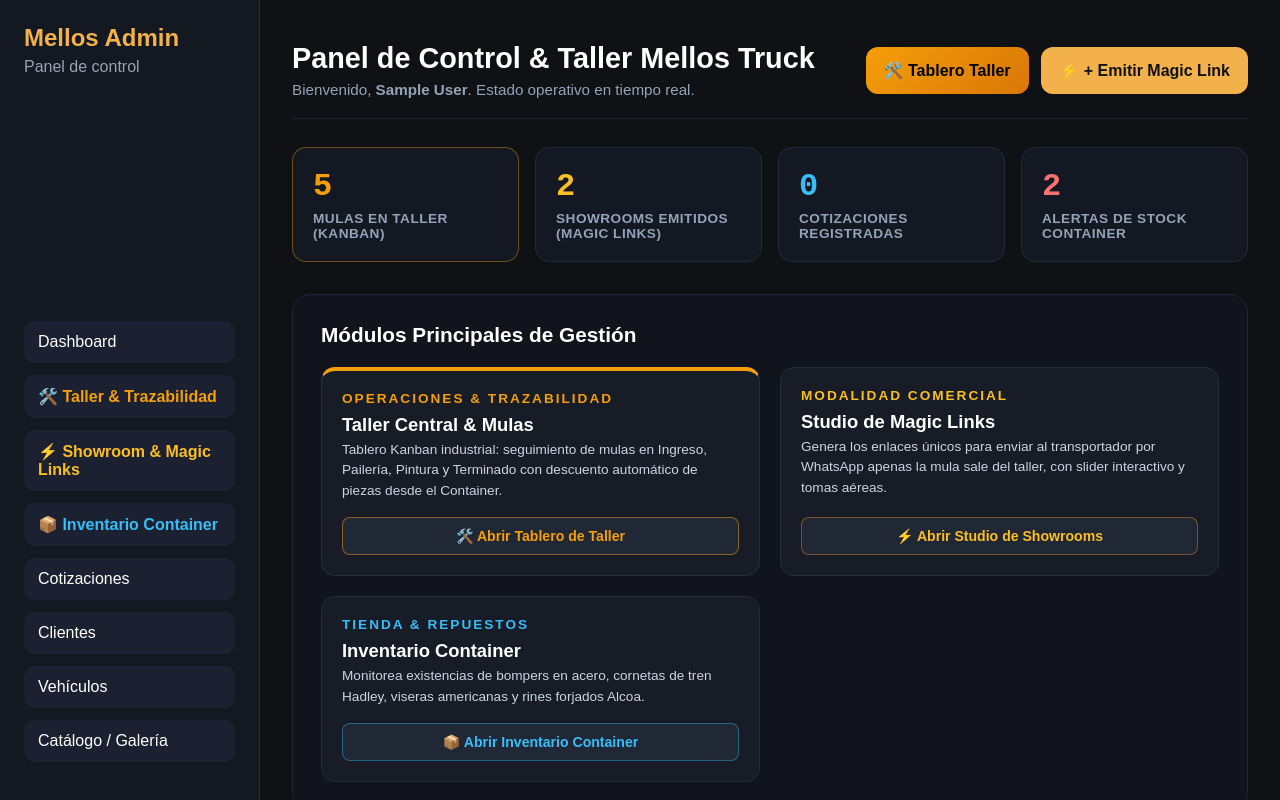
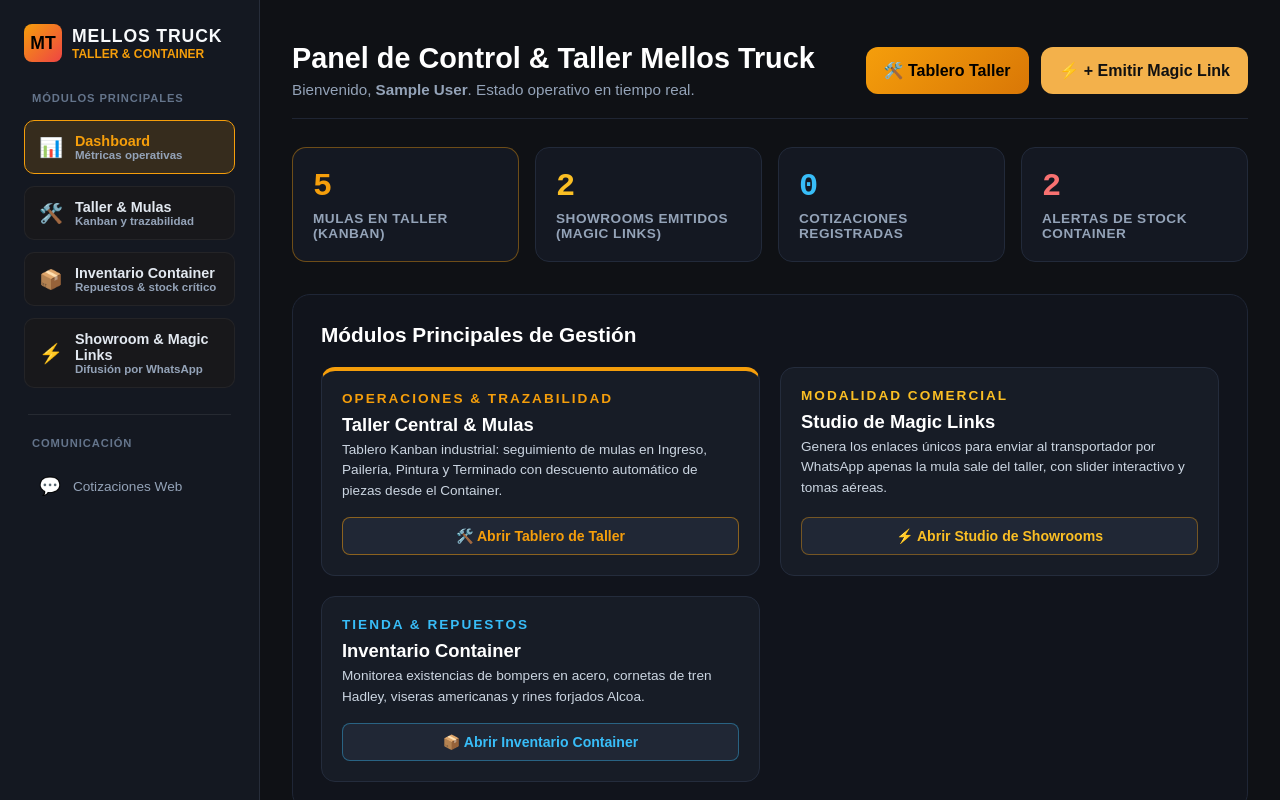
Before and after one commit to torvi30/mellos-truck, a React (Vite) app in the folder client/: page /admin in a window 1280 px wide. Shown: the top 800 px of the page. Built offline with nearby package versions, Linux system fonts and the light colour scheme; no server answers; sample sign-in values are in the browser's storage.

Commit message:
refactor(nav): consolidate navigation into 4 core executive pillars and simplify public navbar

```diff
--- a/client/src/components/AdminLayout.jsx
+++ b/client/src/components/AdminLayout.jsx
@@ -1,9 +1,10 @@
-import { Link, Outlet, useNavigate } from "react-router-dom";
+import React from "react";
+import { NavLink, Outlet, useNavigate, Link } from "react-router-dom";
 import { useAuth } from "../contexts/AuthContext.jsx";
 
-function AdminLayout() {
+export default function AdminLayout() {
   const navigate = useNavigate();
-  const { logout } = useAuth();
+  const { logout, user } = useAuth();
 
   const handleLogout = async () => {
     await logout();
@@ -14,24 +15,198 @@
     <div className="admin-shell">
       <aside className="admin-sidebar">
         <div className="admin-brand">
-          <h2>Mellos Admin</h2>
-          <p>Panel de control</p>
+          <Link to="/" style={{ textDecoration: "none", display: "flex", alignItems: "center", gap: "10px" }}>
+            <div
+              style={{
+                width: "38px",
+                height: "38px",
+                background: "linear-gradient(135deg, #f59e0b, #ef4444)",
+                borderRadius: "8px",
+                display: "flex",
+                alignItems: "center",
+                justifyContent: "center",
+                color: "#000",
+                fontWeight: "900",
+                fontSize: "1.1rem",
+              }}
+            >
+              MT
+            </div>
+            <div>
+              <h2 style={{ fontSize: "1.1rem", margin: 0, color: "#f8fafc", letterSpacing: "0.05em" }}>
+                MELLOS TRUCK
+              </h2>
+              <p style={{ margin: 0, fontSize: "0.75rem", color: "#f59e0b", fontWeight: "700" }}>
+                TALLER & CONTAINER
+              </p>
+            </div>
+          </Link>
         </div>
 
+        {/* Los 4 Pilares Estratégicos de Gestión */}
         <nav className="admin-nav">
-          <Link to="/admin">Dashboard</Link>
-          <Link to="/admin/workshop" style={{ color: "#f59e0b", fontWeight: "800" }}>🛠️ Taller & Trazabilidad</Link>
-          <Link to="/admin/studio" style={{ color: "#fbbf24", fontWeight: "700" }}>⚡ Showroom & Magic Links</Link>
-          <Link to="/admin/inventory" style={{ color: "#38bdf8", fontWeight: "700" }}>📦 Inventario Container</Link>
-          <Link to="/admin/quotes">Cotizaciones</Link>
-          <Link to="/admin/clients">Clientes</Link>
-          <Link to="/admin/vehicles">Vehículos</Link>
-          <Link to="/admin/gallery">Catálogo / Galería</Link>
+          <div style={{ fontSize: "0.7rem", color: "#64748b", fontWeight: "800", textTransform: "uppercase", padding: "0 8px 4px 8px", letterSpacing: "0.08em" }}>
+            MÓDULOS PRINCIPALES
+          </div>
+
+          {/* 1. Dashboard */}
+          <NavLink
+            to="/admin"
+            end
+            className={({ isActive }) => `admin-nav-item ${isActive ? "active" : ""}`}
+            style={({ isActive }) => ({
+              display: "flex",
+              alignItems: "center",
+              gap: "12px",
+              padding: "12px 14px",
+              borderRadius: "10px",
+              textDecoration: "none",
+              background: isActive ? "rgba(245, 158, 11, 0.15)" : "#18181b",
+              border: isActive ? "1px solid #f59e0b" : "1px solid rgba(255, 255, 255, 0.05)",
+              color: isActive ? "#f59e0b" : "#e2e8f0",
+              fontWeight: isActive ? "800" : "600",
+              transition: "all 0.2s ease",
+            })}
+          >
+            <span style={{ fontSize: "1.2rem" }}>📊</span>
+            <div>
+              <div style={{ fontSize: "0.9rem" }}>Dashboard</div>
+              <div style={{ fontSize: "0.72rem", color: "#94a3b8" }}>Métricas operativas</div>
+            </div>
+          </NavLink>
+
+          {/* 2. Taller & Mulas */}
+          <NavLink
+            to="/admin/workshop"
+            className={({ isActive }) => `admin-nav-item ${isActive ? "active" : ""}`}
+            style={({ isActive }) => ({
+              display: "flex",
+              alignItems: "center",
+              gap: "12px",
+              padding: "12px 14px",
+              borderRadius: "10px",
+              textDecoration: "none",
+              background: isActive ? "rgba(249, 115, 22, 0.15)" : "#18181b",
+              border: isActive ? "1px solid #f97316" : "1px solid rgba(255, 255, 255, 0.05)",
+              color: isActive ? "#f97316" : "#e2e8f0",
+              fontWeight: isActive ? "800" : "600",
+              transition: "all 0.2s ease",
+            })}
+          >
+            <span style={{ fontSize: "1.2rem" }}>🛠️</span>
+            <div>
+              <div style={{ fontSize: "0.9rem" }}>Taller & Mulas</div>
+              <div style={{ fontSize: "0.72rem", color: "#94a3b8" }}>Kanban y trazabilidad</div>
+            </div>
+          </NavLink>
+
+          {/* 3. Inventario Container */}
+          <NavLink
+            to="/admin/inventory"
+            className={({ isActive }) => `admin-nav-item ${isActive ? "active" : ""}`}
+            style={({ isActive }) => ({
+              display: "flex",
+              alignItems: "center",
+              gap: "12px",
+              padding: "12px 14px",
+              borderRadius: "10px",
+              textDecoration: "none",
+              background: isActive ? "rgba(56, 189, 248, 0.15)" : "#18181b",
+              border: isActive ? "1px solid #38bdf8" : "1px solid rgba(255, 255, 255, 0.05)",
+              color: isActive ? "#38bdf8" : "#e2e8f0",
+              fontWeight: isActive ? "800" : "600",
+              transition: "all 0.2s ease",
+            })}
+          >
+            <span style={{ fontSize: "1.2rem" }}>📦</span>
+            <div>
+              <div style={{ fontSize: "0.9rem" }}>Inventario Container</div>
+              <div style={{ fontSize: "0.72rem", color: "#94a3b8" }}>Repuestos & stock crítico</div>
+            </div>
+          </NavLink>
+
+          {/* 4. Showroom & Magic Links */}
+          <NavLink
+            to="/admin/studio"
+            className={({ isActive }) => `admin-nav-item ${isActive ? "active" : ""}`}
+            style={({ isActive }) => ({
+              display: "flex",
+              alignItems: "center",
+              gap: "12px",
+              padding: "12px 14px",
+              borderRadius: "10px",
+              textDecoration: "none",
+              background: isActive ? "rgba(251, 191, 36, 0.15)" : "#18181b",
+              border: isActive ? "1px solid #fbbf24" : "1px solid rgba(255, 255, 255, 0.05)",
+              color: isActive ? "#fbbf24" : "#e2e8f0",
+              fontWeight: isActive ? "800" : "600",
+              transition: "all 0.2s ease",
+            })}
+          >
+            <span style={{ fontSize: "1.2rem" }}>⚡</span>
+            <div>
+              <div style={{ fontSize: "0.9rem" }}>Showroom & Magic Links</div>
+              <div style={{ fontSize: "0.72rem", color: "#94a3b8" }}>Difusión por WhatsApp</div>
+            </div>
+          </NavLink>
+
+          {/* Separador */}
+          <div style={{ height: "1px", background: "rgba(255, 255, 255, 0.08)", margin: "14px 4px 10px 4px" }}></div>
+
+          <div style={{ fontSize: "0.7rem", color: "#64748b", fontWeight: "800", textTransform: "uppercase", padding: "0 8px 4px 8px", letterSpacing: "0.08em" }}>
+            COMUNICACIÓN
+          </div>
+
+          {/* 5. Cotizaciones Web */}
+          <NavLink
+            to="/admin/quotes"
+            className={({ isActive }) => `admin-nav-item ${isActive ? "active" : ""}`}
+            style={({ isActive }) => ({
+              display: "flex",
+              alignItems: "center",
+              gap: "12px",
+              padding: "10px 14px",
+              borderRadius: "8px",
+              textDecoration: "none",
+              background: isActive ? "rgba(74, 222, 128, 0.15)" : "transparent",
+              border: isActive ? "1px solid #4ade80" : "1px solid transparent",
+              color: isActive ? "#4ade80" : "#94a3b8",
+              fontWeight: isActive ? "800" : "500",
+              fontSize: "0.85rem",
+              transition: "all 0.2s ease",
+            })}
+          >
+            <span style={{ fontSize: "1.1rem" }}>💬</span>
+            <span>Cotizaciones Web</span>
+          </NavLink>
         </nav>
 
-        <button className="logout-btn" onClick={handleLogout}>
-          Cerrar sesión
-        </button>
+        <div style={{ marginTop: "auto", display: "flex", flexDirection: "column", gap: "10px" }}>
+          <Link
+            to="/"
+            target="_blank"
+            style={{
+              display: "flex",
+              alignItems: "center",
+              justifyContent: "center",
+              gap: "6px",
+              padding: "10px",
+              borderRadius: "8px",
+              background: "rgba(255, 255, 255, 0.05)",
+              color: "#cbd5e1",
+              textDecoration: "none",
+              fontSize: "0.8rem",
+              fontWeight: "600",
+              border: "1px solid rgba(255, 255, 255, 0.08)",
+            }}
+          >
+            🌐 Ver Sitio Público
+          </Link>
+
+          <button className="logout-btn" onClick={handleLogout}>
+            Cerrar sesión
+          </button>
+        </div>
       </aside>
 
       <main className="admin-content">
@@ -40,5 +215,3 @@
     </div>
   );
 }
-
-export default AdminLayout;
--- a/client/src/pages/PublicHome.jsx
+++ b/client/src/pages/PublicHome.jsx
@@ -123,12 +123,9 @@
           </Link>
 
           <nav className="public-nav">
-            <a href="#inicio">Inicio</a>
-            <a href="#transformacion">Antes y Después</a>
-            <a href="#showroom">Showroom</a>
-            <a href="#servicios">Servicios</a>
+            <a href="#transformacion">Showroom & Transformaciones</a>
             <a href="#catalogo">Tienda Container</a>
-            <a href="#cotizar">Cotizar</a>
+            <a href="#cotizar">Cotizar Mula</a>
           </nav>
 
           <div className="header-cta-group">
```
